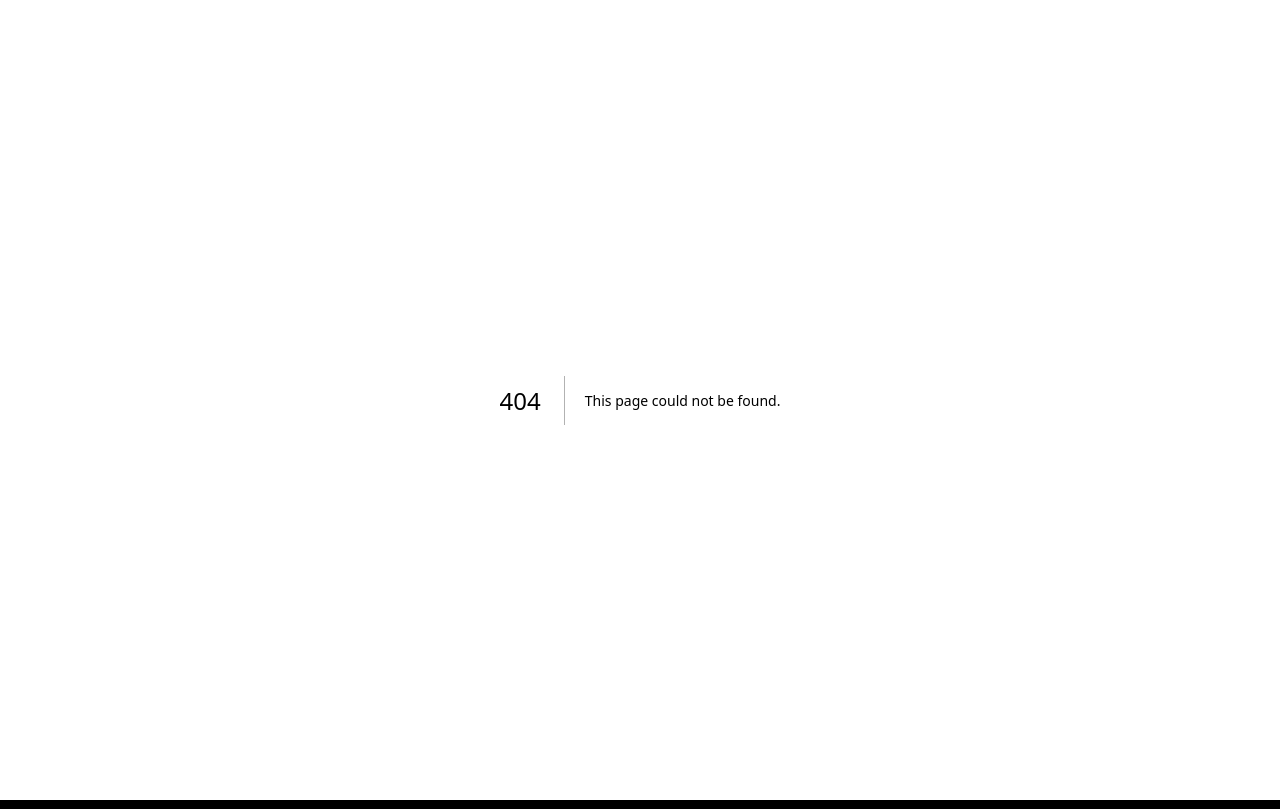
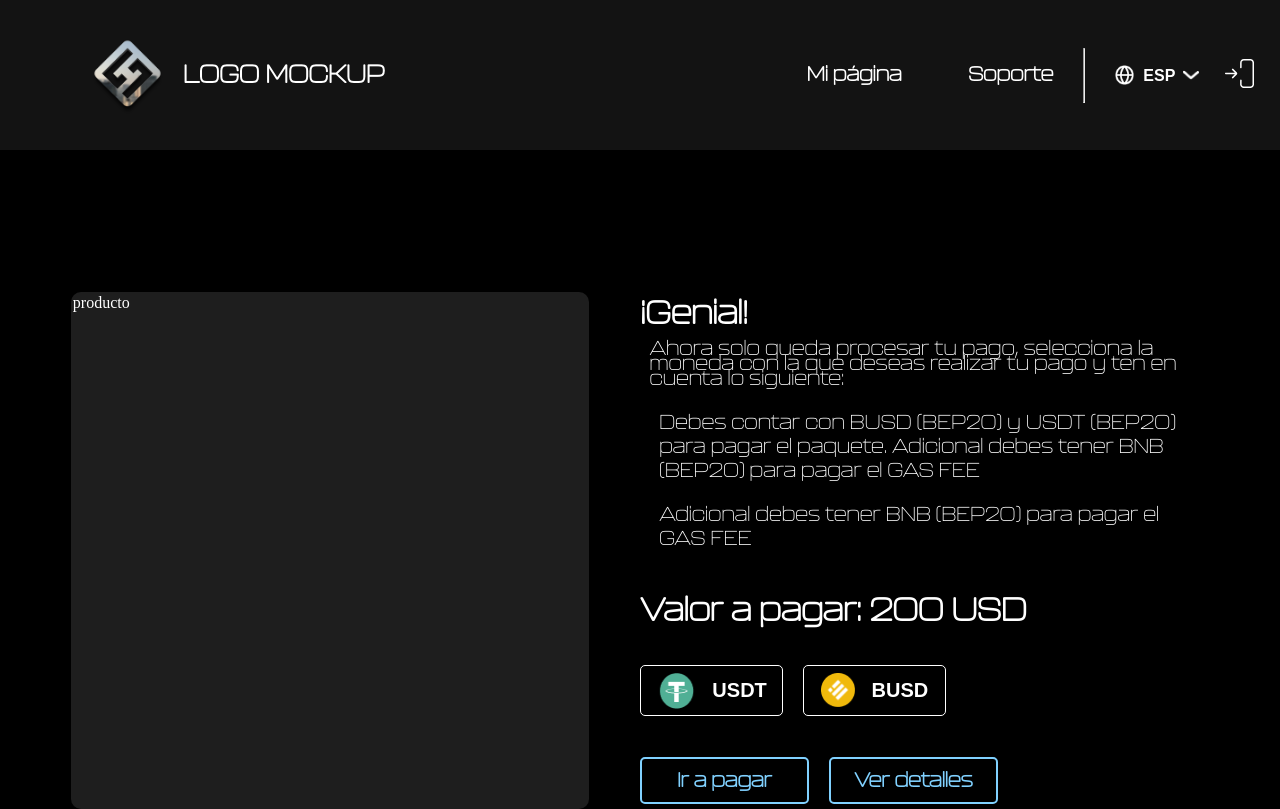
Before and after one commit to Epadrino/primer_proyecto_mockup, a Next.js app: page /pagar in a window 1280 px wide. Before the commit this address had no page. Shown: the top 809 px of the page. Built offline with nearby package versions, Linux system fonts and the light colour scheme.

Commit message:
se_agrego_la_pag_pagar
-se implemento la pagina pagar

```diff
--- /dev/null
+++ b/componentes/botones/BotonBusd.tsx
@@ -0,0 +1,66 @@
+import Image from 'next/image';
+import styled from 'styled-components';
+import { ImagenEscritorio, ImagenTlf } from '../layaouts/StyledLayouts';
+import { device } from '../../utils/devices';
+
+const BotonDeMetaMask = styled.button`
+	display: flex;
+	align-items: center;
+	justify-content: space-evenly;
+
+	text-align: left;
+	background: transparent;
+	color: ${(props) => props.theme.colors.primary};
+	border-radius: 5px;
+	border: 1px solid ${(props) => props.theme.colors.primary};
+
+	&:hover {
+		border: 1px solid ${(props) => props.theme.backgrounds.tertiary};
+		background: ${(props) => props.theme.backgrounds.secondary};
+	}
+
+	@media ${device.mobileXS} {
+		width: 105px;
+		height: 38px;
+		font-size: 12px;
+		line-height: 14px;
+
+		font-family: 'Kallisto';
+		font-weight: 700;
+		font-size: 15px;
+	}
+	@media ${device.tablet} {
+		width: 143px;
+		height: 51px;
+		font-size: 24px;
+
+		font-family: 'Arial';
+		font-size: 20px;
+		text-align: center;
+		padding: 0px;
+	}
+`;
+
+export const BotonBusd = () => {
+	return (
+		<BotonDeMetaMask>
+			<ImagenTlf>
+				<Image
+					src='/images/iconos/icon_BUSD.png'
+					alt='Cargando Logo'
+					width={26}
+					height={26}
+				/>
+			</ImagenTlf>
+			<ImagenEscritorio>
+				<Image
+					src='/images/iconos/icon_BUSD.png'
+					alt='Cargando Logo'
+					width={34}
+					height={34}
+				/>
+			</ImagenEscritorio>
+			BUSD
+		</BotonDeMetaMask>
+	);
+};
--- a/componentes/botones/BotonMetaMask.tsx
+++ b/componentes/botones/BotonMetaMask.tsx
@@ -6,8 +6,6 @@ import { device } from '../../utils/devices';
 const BotonDeMetaMask = styled.button`
 	display: flex;
 	align-items: center;
-	font-family: 'kallisto';
-	font-weight: 700;
 
 	background: ${(props) => props.theme.backgrounds.tertiary};
 	color: ${(props) => props.theme.colors.primary};
--- /dev/null
+++ b/componentes/botones/BotonUsdt.tsx
@@ -0,0 +1,65 @@
+import Image from 'next/image';
+import { ImagenEscritorio, ImagenTlf } from '../layaouts/StyledLayouts';
+import styled from 'styled-components';
+import { device } from '../../utils/devices';
+
+const BotonDeWallet = styled.button`
+	display: flex;
+	align-items: center;
+	justify-content: space-evenly;
+
+	background: transparent;
+	color: ${(props) => props.theme.colors.primary};
+	border-radius: 5px;
+	border: 1px solid ${(props) => props.theme.colors.primary};
+
+	&:hover {
+		border: 1px solid ${(props) => props.theme.backgrounds.tertiary};
+		background: ${(props) => props.theme.backgrounds.secondary};
+	}
+
+	@media ${device.mobileXS} {
+		width: 105px;
+		height: 38px;
+		font-size: 12px;
+		line-height: 14px;
+
+		font-family: 'Kallisto';
+		font-weight: 700;
+		font-size: 15px;
+	}
+	@media ${device.tablet} {
+		width: 143px;
+		height: 51px;
+		font-size: 24px;
+
+		font-family: 'Arial';
+		font-size: 20px;
+		text-align: center;
+		padding: 0px;
+	}
+`;
+
+export const BotonUsdt = () => {
+	return (
+		<BotonDeWallet>
+			<ImagenTlf>
+				<Image
+					src='/images/iconos/icon_TETHER.png'
+					alt='Cargando Logo'
+					width={25}
+					height={25}
+				/>
+			</ImagenTlf>
+			<ImagenEscritorio>
+				<Image
+					src='/images/iconos/icon_TETHER.png'
+					alt='Cargando Logo'
+					width={41}
+					height={39}
+				/>
+			</ImagenEscritorio>
+			USDT
+		</BotonDeWallet>
+	);
+};
--- a/componentes/botones/BotonWallet.tsx
+++ b/componentes/botones/BotonWallet.tsx
@@ -6,8 +6,6 @@ import { device } from '../../utils/devices';
 const BotonDeWallet = styled.button`
 	display: flex;
 	align-items: center;
-	font-family: 'kallisto';
-	font-weight: 700;
 
 	background: ${(props) => props.theme.backgrounds.tertiary};
 	color: ${(props) => props.theme.colors.primary};
--- a/componentes/botones/index.ts
+++ b/componentes/botones/index.ts
@@ -11,3 +11,5 @@ export * from './BotonArriba';
 export * from './BotonWallet';
 export * from './BotonIzq';
 export * from './BotonDer';
+export * from './BotonUsdt';
+export * from './BotonBusd';
--- /dev/null
+++ b/pages/index.tsx
@@ -0,0 +1,3 @@
+export default function home() {
+	return <h1>hola mundo</h1>;
+}
--- /dev/null
+++ b/pages/pagar/StyledPagar.ts
@@ -0,0 +1,239 @@
+import styled from 'styled-components';
+import { device } from '../../utils/devices';
+
+export const Contenedor = styled.div`
+	width: 100%;
+
+	@media ${device.mobileXS} {
+		display: grid;
+		justify-items: center;
+		align-items: center;
+		justify-content: center;
+		align-content: none;
+		height: 800px;
+	}
+	@media ${device.tablet} {
+		display: grid;
+		justify-items: center;
+		align-items: center;
+		justify-content: center;
+		align-content: center;
+		mind-height: 690px;
+		column-gap: 4%;
+	}
+`;
+
+export const TituloUno = styled.div`
+	width: 100%;
+	margin: 0;
+	color: ${(props) => props.theme.colors.primary};
+
+	@media ${device.mobileXS} {
+		grid-row: 1;
+
+		font-family: 'Kallisto';
+		font-style: normal;
+		font-weight: 700;
+		font-size: 20px;
+		text-align: center;
+	}
+	@media ${device.tablet} {
+		grid-row: 1;
+		grid-column: 2;
+
+		font-family: 'Kallisto';
+		font-weight: 700;
+		font-size: 32px;
+		text-align: left;
+	}
+`;
+export const TituloDos = styled.div`
+	display: flex;
+
+	width: 100%;
+	color: ${(props) => props.theme.colors.primary};
+
+	@media ${device.mobileXS} {
+		grid-row: 5;
+
+		justify-content: center;
+		align-items: center;
+		height: 50px;
+
+		font-family: 'Kallisto';
+		font-style: normal;
+		font-weight: 700;
+		font-size: 15px;
+
+		text-align: center;
+	}
+	@media ${device.tablet} {
+		grid-row: 4;
+		grid-column: 2;
+
+		justify-content: flex-start;
+		align-items: center;
+
+		margin-left: 0;
+		margin-top: 11px;
+		margin-bottom: 11px;
+
+		font-family: 'Kallisto';
+		font-weight: 700;
+		font-size: 32px;
+	}
+`;
+
+export const Parrafo = styled.p`
+	display: flex;
+	width: 100%;
+	margin: 0px;
+
+	color: ${(props) => props.theme.colors.primary};
+
+	@media ${device.mobileXS} {
+		grid-row: 2;
+		/* max-width: 250px; */
+		max-width: 250px;
+
+		font-family: 'Arial';
+		font-style: normal;
+		font-weight: 700;
+		font-size: 12px;
+		text-align: center;
+		line-height: 15px;
+	}
+	@media ${device.tablet} {
+		grid-row: 2;
+		grid-column: 2;
+		max-width: 550px;
+
+		font-family: 'Kallisto';
+		font-style: normal;
+		font-weight: 500;
+		font-size: 20px;
+		text-align: left;
+	}
+`;
+
+export const ContenedorItem = styled.ul`
+	display: flex;
+	flex-direction: column;
+	width: 100%;
+	gap: 20px;
+	padding-left: 1.2rem;
+	list-style-type: circle;
+
+	@media ${device.mobileXS} {
+		grid-row: 4;
+		justify-content: center;
+		max-width: 244px;
+		height: 100%;
+	}
+	@media ${device.tablet} {
+		grid-row: 3;
+		grid-column: 2;
+		justify-content: center;
+		align-items: center;
+		max-width: 550px;
+		height: 100%;
+	}
+`;
+export const Item = styled.li`
+	display: flex;
+	width: 100%;
+	margin: 0px;
+
+	font-family: 'Kallisto';
+	font-style: normal;
+	font-weight: 500;
+	color: ${(props) => props.theme.colors.primary};
+
+	@media ${device.mobileXS} {
+		font-size: 12px;
+	}
+	@media ${device.tablet} {
+		font-size: 20px;
+	}
+`;
+
+export const ContenedorDeBotones = styled.div`
+	display: flex;
+	@media ${device.mobileXS} {
+		grid-row: 6;
+		justify-content: center;
+		align-items: center;
+		flex-direction: row-reverse;
+		width: 100%;
+		height: 50px;
+		gap: 10px;
+		padding-bottom: 20px;
+	}
+	@media ${device.tablet} {
+		grid-row: 5;
+		grid-column: 2;
+		justify-content: start;
+		align-items: flex-end;
+		flex-direction: row;
+		width: 100%;
+		height: 60px;
+		gap: 20px;
+		padding-bottom: 0px;
+	}
+`;
+
+export const ContenedorDeBotones2 = styled.div`
+	display: flex;
+	@media ${device.mobileXS} {
+		grid-row: 7;
+
+		justify-content: center;
+		align-items: center;
+		flex-direction: row-reverse;
+
+		width: 360px;
+		height: 120px;
+		gap: 10px;
+
+		border-radius: 50px 50px 0px 0px;
+		background: ${(props) => props.theme.backgrounds.header};
+	}
+	@media ${device.tablet} {
+		grid-row: 6;
+		grid-column: 2;
+
+		justify-content: start;
+		align-items: flex-end;
+		flex-direction: row;
+
+		width: 100%;
+		height: 80px;
+		gap: 20px;
+
+		border-radius: 0px;
+		background: none;
+	}
+`;
+
+export const ContenedorDeMuestra = styled.div`
+	background: ${(props) => props.theme.backgrounds.producs};
+	justify-content: center;
+	align-items: center;
+	border: 2px solid transparent;
+	border-radius: 10px;
+
+	&:hover {
+		border: 2px solid ${(props) => props.theme.backgrounds.secondary};
+	}
+
+	@media ${device.mobileXS} {
+		height: 244px;
+		width: 244px;
+	}
+	@media ${device.tablet} {
+		grid-row: 1 / spam 6;
+		grid-column: 1;
+		width: 514px;
+		height: 513px;
+	}
+`;
--- /dev/null
+++ b/pages/pagar/index.tsx
@@ -0,0 +1,52 @@
+import {
+	BotonBusd,
+	BotonIrAPagar,
+	BotonUsdt,
+	BotonVerDetalles,
+} from '../../componentes/botones';
+import { LayoutDentro } from '../../componentes/layaouts';
+import {
+	Contenedor,
+	ContenedorDeBotones,
+	ContenedorDeBotones2,
+	ContenedorDeMuestra,
+	ContenedorItem,
+	Item,
+	Parrafo,
+	TituloDos,
+	TituloUno,
+} from './StyledPagar';
+
+export default function Pagar() {
+	return (
+		<LayoutDentro title='PlanesV'>
+			<Contenedor>
+				<ContenedorDeMuestra>producto</ContenedorDeMuestra>
+				<TituloUno>¡Genial!</TituloUno>
+				<Parrafo>
+					Ahora solo queda procesar tu pago, selecciona la moneda con
+					la que deseas realizar tu pago y ten en cuenta lo siguiente:
+				</Parrafo>
+				<ContenedorItem>
+					<Item>
+						Debes contar con BUSD (BEP20) y USDT (BEP20) para pagar
+						el paquete. Adicional debes tener BNB (BEP20) para pagar
+						el GAS FEE
+					</Item>
+					<Item>
+						Adicional debes tener BNB (BEP20) para pagar el GAS FEE
+					</Item>
+				</ContenedorItem>
+				<TituloDos>Valor a pagar: 200 USD</TituloDos>
+				<ContenedorDeBotones>
+					<BotonUsdt />
+					<BotonBusd />
+				</ContenedorDeBotones>
+				<ContenedorDeBotones2>
+					<BotonIrAPagar />
+					<BotonVerDetalles />
+				</ContenedorDeBotones2>
+			</Contenedor>
+		</LayoutDentro>
+	);
+}
```
Also changed, not shown: public/images/iconos/icon_BUSD.png (added), public/images/iconos/icon_TETHER.png (added).
